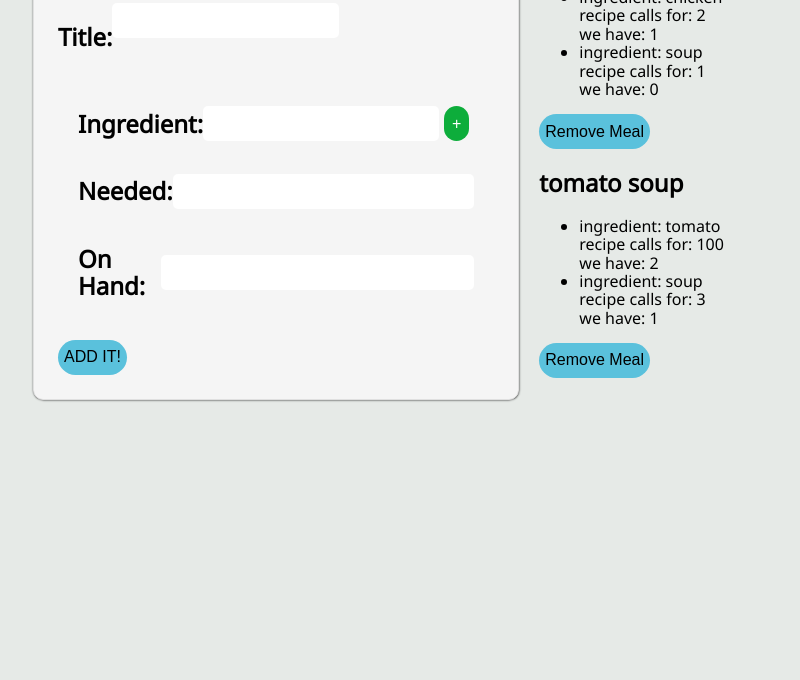
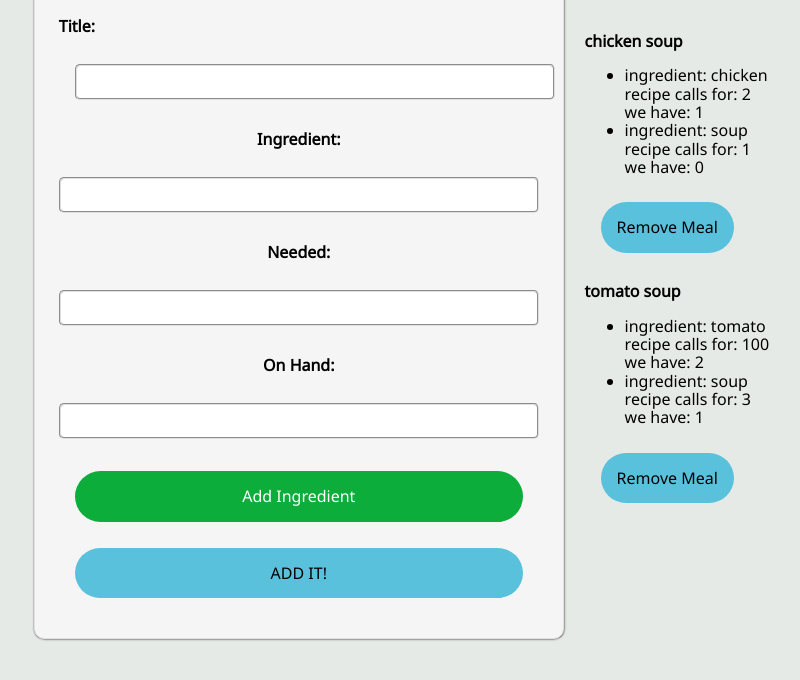
Before and after one commit to theAndrewCline/grocery-list, a plain HTML site: page index.html in a window 1280 px wide. Shown: the part 142-822 px from the top of the page, without its empty margins (7-807 px from the left). Before the commit the page ends 800 px from the top, so only its background shows below. Drawn offline with Linux system fonts and the light colour scheme.

Commit message:
meal add styling is pretty much done

```diff
--- a/app.js
+++ b/app.js
@@ -29,11 +29,18 @@ addMealBtn.onclick = () => {
 
   const IngredientContainer = document.querySelector('#IngredientContainer');
   IngredientContainer.innerHTML = `
-  <div class = "ing-cont">
-    Ingredient: <input class="js-new-ingredient" type="text">
-    Needed: <input class="js-new-needed" type="number">
-    On Hand: <input class="js-new-onhand" type="number">
-   </div>`;
+  <div class="ing-cont">
+    <div class = "ingredient-wrap">
+      <h2>Ingredient:</h2><input class="js-new-ingredient" type="text">
+    </div>
+    <div class = "needed-wrap">
+      <h2>Needed:</h2> <input class="js-new-needed" type="number">
+    </div>
+    <div class = "onHand-wrap">
+      <h2>On Hand:</h2> <input class="js-new-onhand" type="number">
+    </div>
+    <button id = "addIngredientsBtn" type="button" class="add-ingredients">Add Ingredient</button>
+  </div>`;
    newTitle.value = "";
 }
 
--- a/index.html
+++ b/index.html
@@ -3,8 +3,9 @@
 <head>
   <meta charset="UTF-8">
   <title>Grocery List Maker</title>
+  <link rel = "stylesheet" type = "text/css" href = "normalize.css">
   <link rel = "stylesheet" type = "text/css" href = "style.css">
-  <link rel = "stylesheet" type = "text/css" href = "normalize.css">
+
   <link href="https://fonts.googleapis.com/css?family=Noto+Sans" rel="stylesheet">
 </head>
 <body>
@@ -18,7 +19,6 @@
       <div class="ing-cont">
         <div class = "ingredient-wrap">
           <h2>Ingredient:</h2><input class="js-new-ingredient" type="text">
-          <button id = "addIngredientsBtn" type="button" class="add-ingredients">+</button>
         </div>
         <div class = "needed-wrap">
           <h2>Needed:</h2> <input class="js-new-needed" type="number">
@@ -26,11 +26,12 @@
         <div class = "onHand-wrap">
           <h2>On Hand:</h2> <input class="js-new-onhand" type="number">
         </div>
+        <button id = "addIngredientsBtn" type="button" class="add-ingredients">Add Ingredient</button>
       </div>
     </div>
   <button class="js-add-meal">ADD IT!</button>
 </div>
-  <div class="app"
+  <div class="app">
 
   </div>
 </div>
--- a/style.css
+++ b/style.css
@@ -4,69 +4,81 @@ body {
 h1 , h2 , h3 , li , button  {
   font-family: 'Noto Sans', sans-serif;
 }
-
-h1 {
-  margin: 20px;
+h2 {
+  font-size: 1em;
+}
+input {
+  height: 2em;
+  width: 100%;
+  border-radius: 5px;
+  border-color: #e0e0e0;
+  border-style: groove;
+  box-sizing: border-box;
+  font-size: 1em;
+  padding: 1em;
+  margin: 1em;
 }
 
-input {
-  height: 35px;
-  width: 100%;
-  border-radius: 5px;
-  border: 1px;
-  box-sizing: border-box;
-  font-size: 1em;
-  padding: .6em;
-
+input:focus {
+  background-color: #DFEBF8;
+  outline: none;
 }
 
 button {
-  height: 35px;
   border-radius: 40px;
   border: none;
   background-color: #5AC1DC;
+  margin: 1em;
+  padding: 1em;
+  margin-top: 10px;
 }
 
 .wrap {
   height: 100%;
   display: flex;
-  justify-content: left;
+  justify-content: flex-start;
   align-items: center;
   margin: 20px;
+  margin-right: auto;
 }
 
 .add-meal-box {
-  margin: 20px;
   box-shadow: .25px .25px 2px #333;
   background: #f5f5f5;
   border: 1px solid #e0e0e0;
   border-radius: 10px;
-  margin-bottom: 1.3em;
+  margin: 1.3em;
   padding: 1.5em;
+  width: 30em;
+  display: flex;
+  flex-direction: column;
 }
 
 .meal-title-box {
   display: inline-flex;
-  flex-direction: row;
+  flex-direction: column;
+  align-content: center;
+  justify-content: flex-start;
 }
 
 .ing-cont {
   display: inline-flex;
   flex-direction: column;
-  margin: 0px;
-  padding: 20px;
+  align-content: center;
+  width: 100%;
 }
 
 
 .ingredient-wrap , .needed-wrap , .onHand-wrap {
   display: inline-flex;
   align-items: center;
+  flex-direction: column;
   justify-content: flex-start;
 }
 
 button.add-ingredients {
-  width: 35px;
-  margin: 5px;
   color: #FFF;
   background-color: #0DAD3B;
+  margin-top: 1em;
+
 }
```
